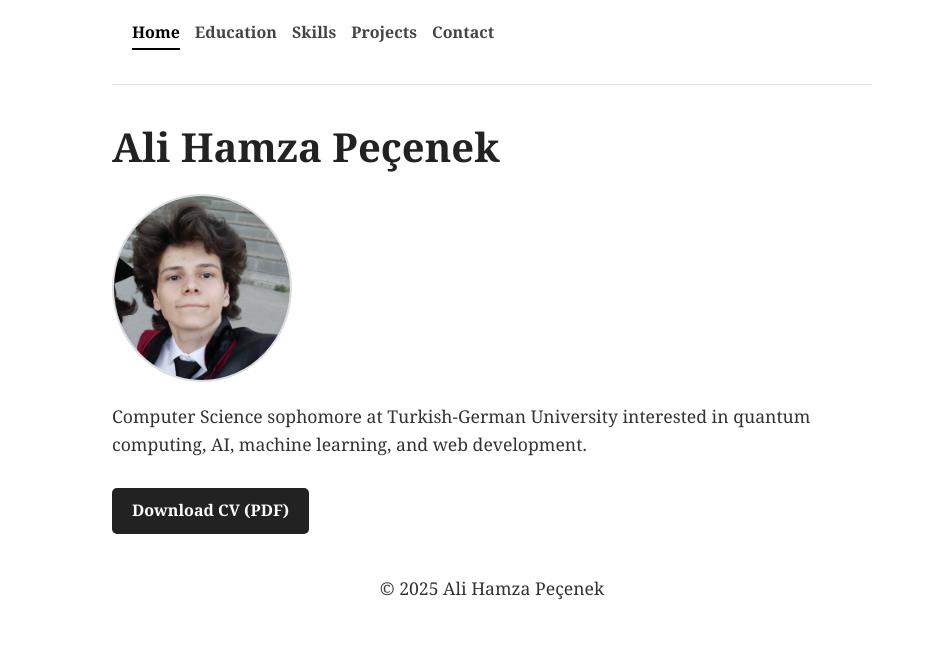
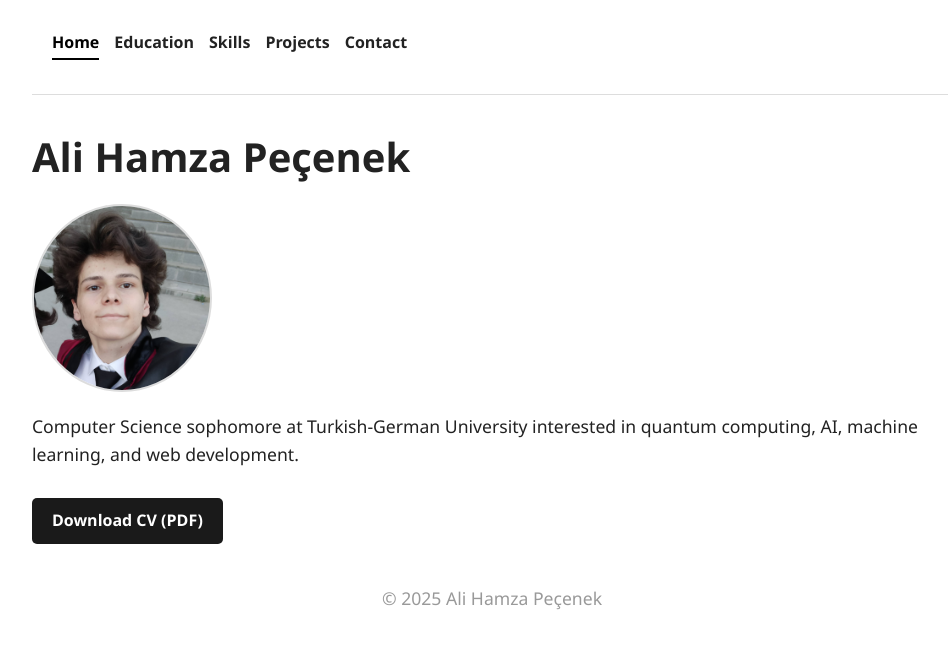
Before and after one commit to HamzaPecenek/ali-hamza-pecenek, a plain HTML site: page index.html in a window 1280 px wide. Shown: the whole page, without its empty margins (148-1096 px from the left). Drawn offline with Linux system fonts and the light colour scheme.

Commit message:
Update style.css

```diff
--- a/style.css
+++ b/style.css
@@ -1,46 +1,87 @@
-/* Basic Reset and Body Styling */
+/* Reset */
 * {
   margin: 0;
   padding: 0;
   box-sizing: border-box;
 }
 
+:root {
+  --primary-color: #1a1a1a;
+  --accent-color: #555;
+  --bg-color: #fff;
+  --text-color: #222;
+  --muted-color: #999;
+  --link-hover: #000;
+
+  --dark-bg: #111;
+  --dark-text: #eee;
+  --dark-link: #ccc;
+}
+
 body {
-  font-family: 'Georgia', serif;
+  font-family: 'Segoe UI', sans-serif;
   line-height: 1.6;
-  color: #222;
-  background: #fff;
+  color: var(--text-color);
+  background: var(--bg-color);
   padding: 20px;
-  max-width: 800px;
+  max-width: 960px;
   margin: auto;
+  transition: background-color 0.3s ease, color 0.3s ease;
+}
+
+body.dark {
+  background: var(--dark-bg);
+  color: var(--dark-text);
 }
 
 /* Navigation */
 nav {
   margin-bottom: 30px;
   border-bottom: 1px solid #ddd;
+  display: flex;
+  justify-content: space-between;
+  align-items: center;
 }
 
 .nav-list {
   list-style: none;
   display: flex;
   gap: 15px;
-  padding-bottom: 10px;
+  padding: 10px 0;
 }
 
 .nav-list li a {
   text-decoration: none;
-  color: #444;
+  color: var(--text-color);
   font-weight: 600;
   padding-bottom: 5px;
   border-bottom: 2px solid transparent;
-  transition: border-color 0.3s;
+  transition: border-color 0.3s, color 0.3s;
+}
+
+body.dark .nav-list li a {
+  color: var(--dark-link);
 }
 
 .nav-list li a:hover,
 .nav-list li a.active {
-  border-color: #000;
-  color: #000;
+  border-color: var(--link-hover);
+  color: var(--link-hover);
+}
+
+/* Toggle Buttons */
+.toggle-buttons {
+  display: flex;
+  gap: 10px;
+}
+
+.toggle-button {
+  background: none;
+  border: 1px solid #aaa;
+  padding: 5px 10px;
+  cursor: pointer;
+  border-radius: 4px;
+  font-weight: bold;
 }
 
 /* Headings */
@@ -61,14 +102,12 @@ h2 {
 p {
   margin-bottom: 15px;
   font-size: 1.1rem;
-  color: #333;
 }
 
 /* Lists */
 ul {
   margin-left: 20px;
   margin-bottom: 20px;
-  color: #444;
 }
 
 li {
@@ -90,7 +129,7 @@ li {
 .button {
   display: inline-block;
   text-decoration: none;
-  background-color: #222;
+  background-color: var(--primary-color);
   color: #fff;
   padding: 10px 20px;
   font-weight: 600;
@@ -100,14 +139,14 @@ li {
 }
 
 .button:hover {
-  background-color: #555;
+  background-color: var(--accent-color);
 }
 
 /* Footer */
 footer {
   margin-top: 40px;
   text-align: center;
-  color: #999;
+  color: var(--muted-color);
   font-size: 0.9rem;
 }
 
```
